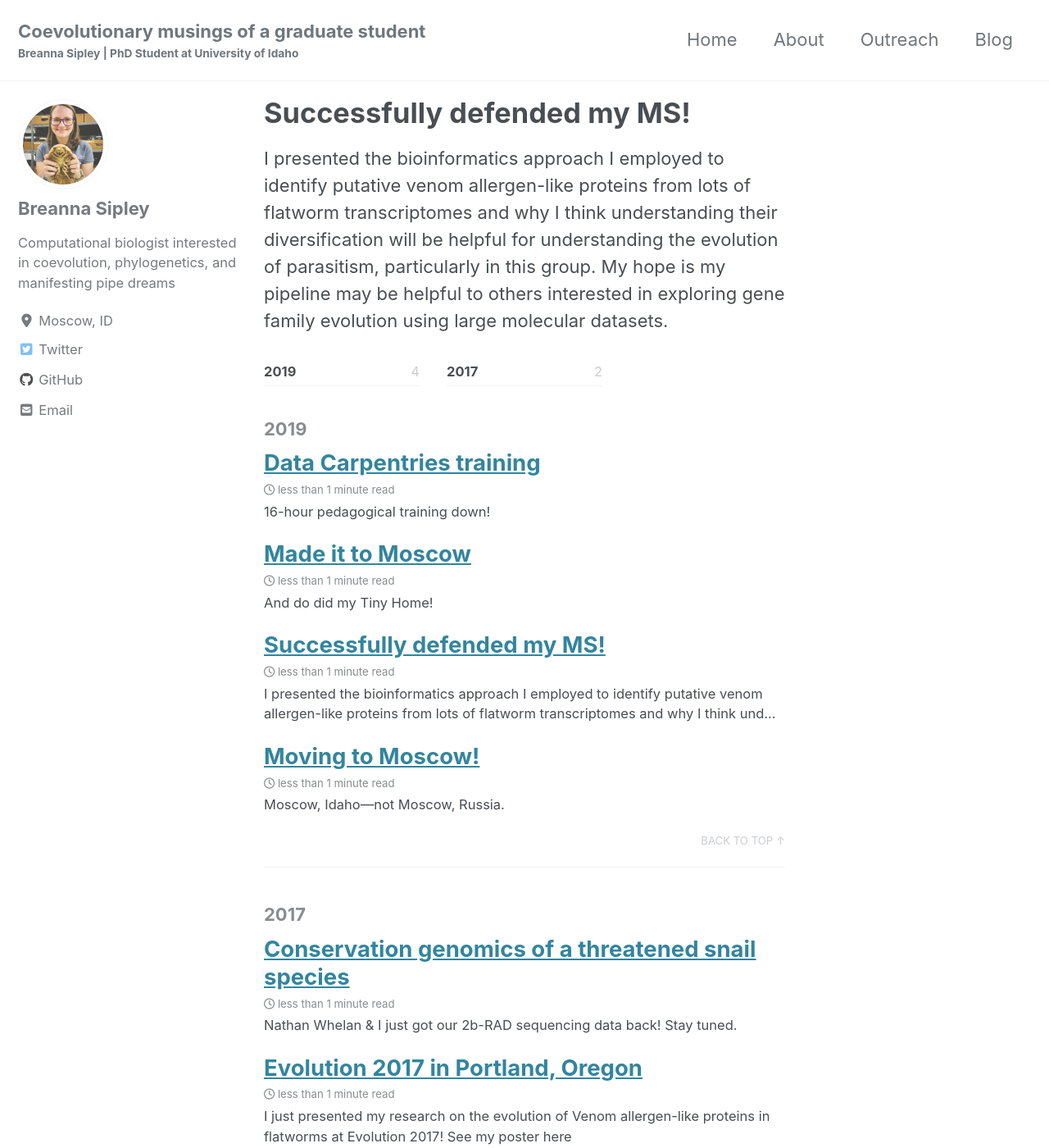
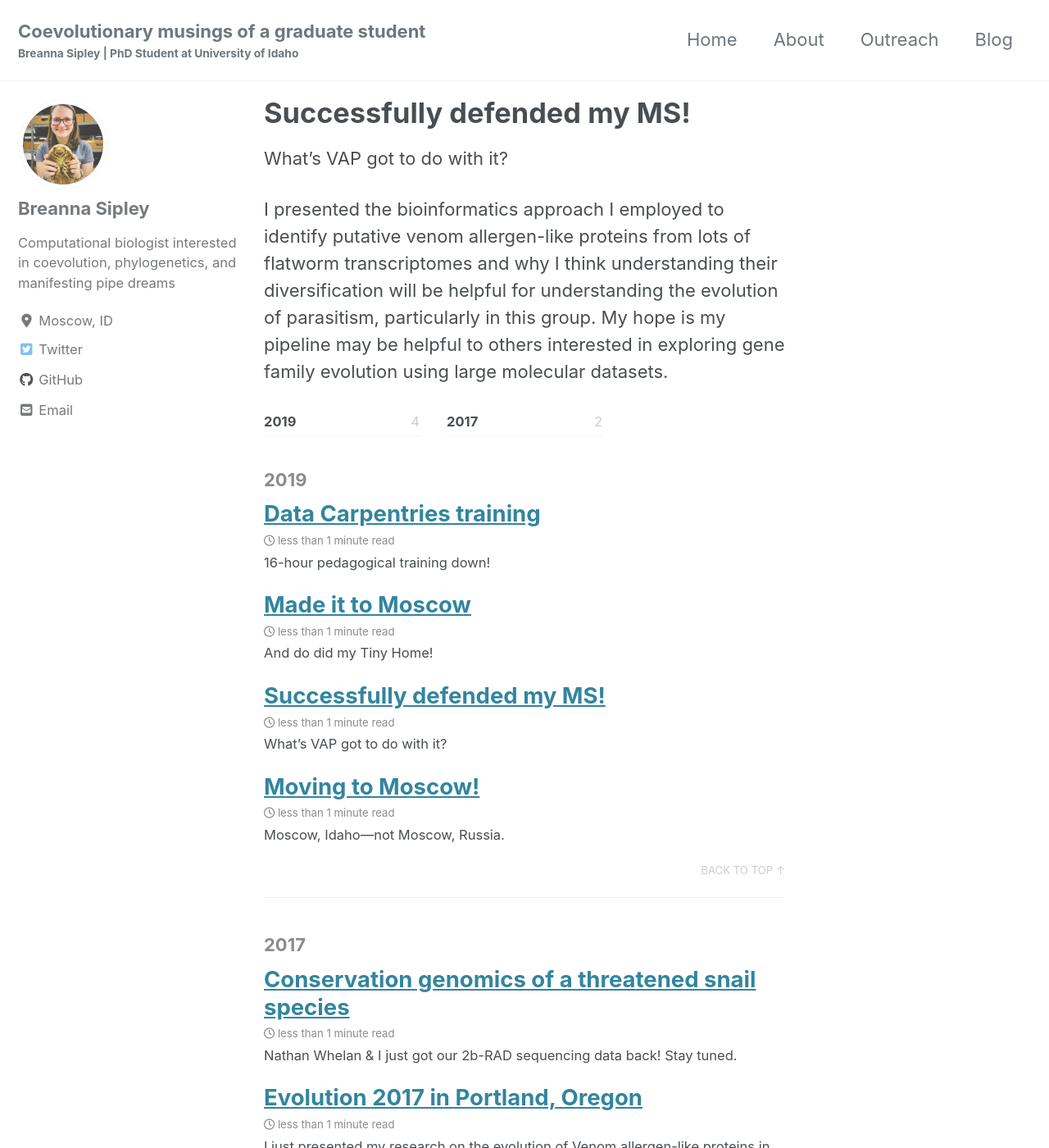
Before and after one commit to Sipley/Sipley.github.io, a Jekyll site: the page built from _posts/2019-06-28-successfully-defended-MS.markdown, in a window 1280 px wide and 1400 px high. Shown: the whole window at 82% size. Built offline with Jekyll 4.4.1, drawn with Linux system fonts in a browser that asks for light colours; cached includes are drawn as plain includes; nearby versions of some CDN libraries.

Commit message:
updating blog posts

```diff
--- a/_posts/2019-06-28-successfully-defended-MS.markdown
+++ b/_posts/2019-06-28-successfully-defended-MS.markdown
@@ -4,4 +4,6 @@ title:  "Successfully defended my MS!"
 date:   2019-06-28 14:48:51 -0800
 categories: jekyll update
 ---
+What's VAP got to do with it?
+
 I presented the bioinformatics approach I employed to identify putative venom allergen-like proteins from lots of flatworm transcriptomes and why I think understanding their diversification will be helpful for understanding the evolution of parasitism, particularly in this group.  My hope is my pipeline may be helpful to others interested in exploring gene family evolution using large molecular datasets.
```
Also changed, not shown: 9 other files.
